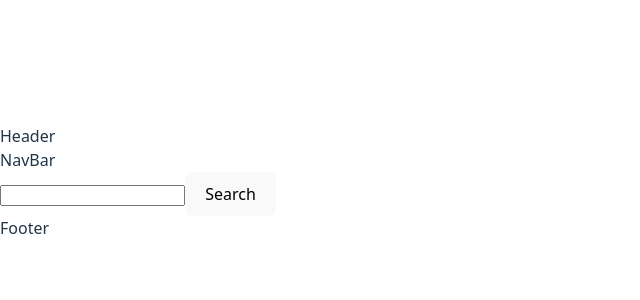
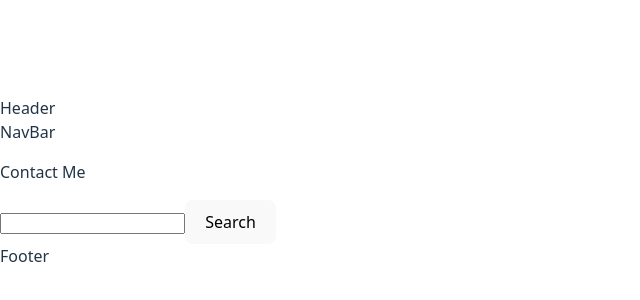
Before and after one commit to ProgramWithKimta/MyReactPortfolio, a React (Vite) app in the folder MyReactPortfolio/: page / in a window 1280 px wide. Shown: the part 218-518 px from the top of the page, without its empty margins (0-640 px from the left). Built offline with nearby package versions, Linux system fonts and the light colour scheme.

Commit message:
contact form

```diff
--- a/MyReactPortfolio/src/App.jsx
+++ b/MyReactPortfolio/src/App.jsx
@@ -34,17 +34,21 @@
 
 // export default App
 
-
+import { useState } from 'react'
+import { BrowserRouter as Router, Routes, Route } from "react-router-dom";
 import Footer from "./components/Footer";
 import Header from "./components/Header";
 import NavBar from "./components/Nav";
 import SearchBar from "./components/SearchBar";
+import AboutMe from "./pages/AboutMe";
+import ContactForm from './components/ContactForm';
 
 function App() {
   return (
     <>
       <Header />
       <NavBar />
+      <ContactForm />
       <SearchBar />
       <Footer />
     </>
@@ -52,3 +56,24 @@
 }
 
 export default App;
+
+// function App() {
+//   return (
+//     <Router>
+//       <div>
+//         <NavTabs />
+//         <div>
+//           <Routes>
+//             <Route path="/" element={<Home />} />
+//             <Route path="/resume" element={<Resume />} />
+//             <Route path="/portfolio" element={<Portfolio />} />
+//             <Route path="/contact" element={<Contact />} />
+//           </Routes>
+//         </div>
+//         <Footer />
+//       </div>
+//     </Router>
+//   );
+// }
+
+// export default App;
--- /dev/null
+++ b/MyReactPortfolio/src/components/ContactForm.jsx
@@ -0,0 +1,5 @@
+function ContactForm() {
+    return <p>Contact Me</p>;
+}
+
+export default ContactForm;
```
Also changed, not shown: 1 other file (tests, documents, lock files or other folders).
